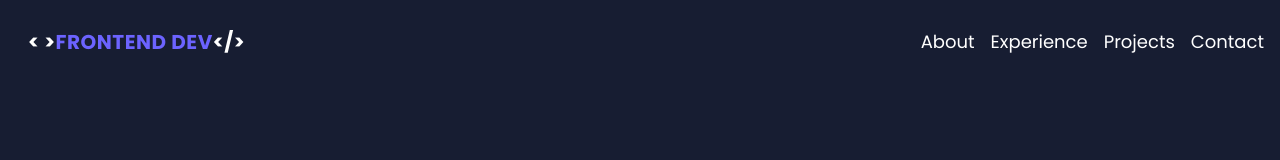
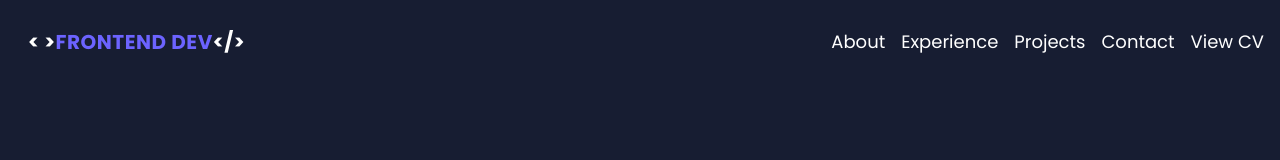
Before and after one commit to A-Nafis-Ch/MY_PORTFOLIO, a React (Vite) app: page / in a window 1280 px wide. Shown: the top 160 px of the page. Built offline with nearby package versions, Linux system fonts and the light colour scheme; grey boxes are pictures that could not be loaded; a web font is replaced by a local one.

Commit message:
My cv is integrated in my portfolio navbar

```diff
--- a/src/components/Navbar.jsx
+++ b/src/components/Navbar.jsx
@@ -1,23 +1,59 @@
-import React from 'react'
+import React from "react";
 
 const Navbar = () => {
-
-
   return (
     <nav className="text-white flex flex-col md:flex-row md:justify-between p-4">
-
-      <span className="text-xl font-bold tracking-wide p-3"> &lt; &gt;<span className='text-[#6C63FF]'>FRONTEND DEV</span>&lt;/&gt;</span>
+      <span className="text-xl font-bold tracking-wide p-3">
+        {" "}
+        &lt; &gt;<span className="text-[#6C63FF]">FRONTEND DEV</span>&lt;/&gt;
+      </span>
 
       <ul className="flex flex-col md:flex-row gap-4 text-lg w-full md:w-auto md:items-center">
-        <li><a href="#About" className="block border text-center md:border-0 hover:text-[20px] hover:text-[#6C63FF]">About</a></li>
-        <li><a href="#Experience" className="block border text-center md:border-0 hover:text-[20px] hover:text-[#6C63FF]">Experience</a></li>
-        <li><a href="#Projects" className="block border text-center md:border-0 hover:text-[20px] hover:text-[#6C63FF]">Projects</a></li>
-        <li><a href="#Footer" className="block border text-center md:border-0 hover:text-[20px] hover:text-[#6C63FF]">Contact</a></li>
+        <li>
+          <a
+            href="#About"
+            className="block border text-center md:border-0 hover:text-[20px] hover:text-[#6C63FF]"
+          >
+            About
+          </a>
+        </li>
+        <li>
+          <a
+            href="#Experience"
+            className="block border text-center md:border-0 hover:text-[20px] hover:text-[#6C63FF]"
+          >
+            Experience
+          </a>
+        </li>
+        <li>
+          <a
+            href="#Projects"
+            className="block border text-center md:border-0 hover:text-[20px] hover:text-[#6C63FF]"
+          >
+            Projects
+          </a>
+        </li>
+        <li>
+          <a
+            href="#Footer"
+            className="block border text-center md:border-0 hover:text-[20px] hover:text-[#6C63FF]"
+          >
+            Contact
+          </a>
+        </li>
+        <li>
+          <a
+            href="/MY_PORTFOLIO/Nafis_CV.pdf"
+            target="_blank"
+            rel="noopener noreferrer"
+            className="block border text-center md:border-0 hover:text-[20px] hover:text-[#6C63FF]"
+          >
+            View CV
+          </a>
+        </li>
       </ul>
+    </nav>
+  );
+};
 
-    </nav>
-
-  )
-}
-
-export default Navbar
+export default Navbar;
```
Also changed, not shown: 1 other file (tests, documents, lock files or other folders).
